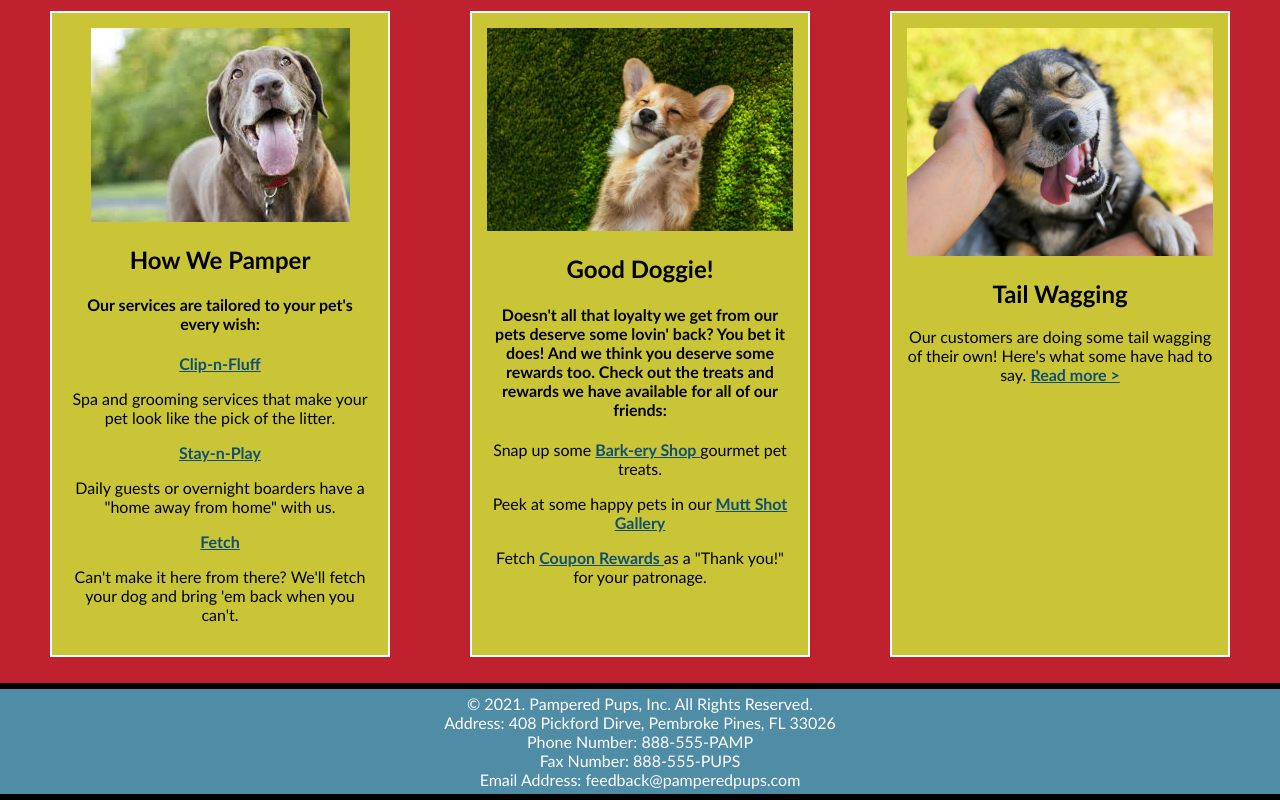
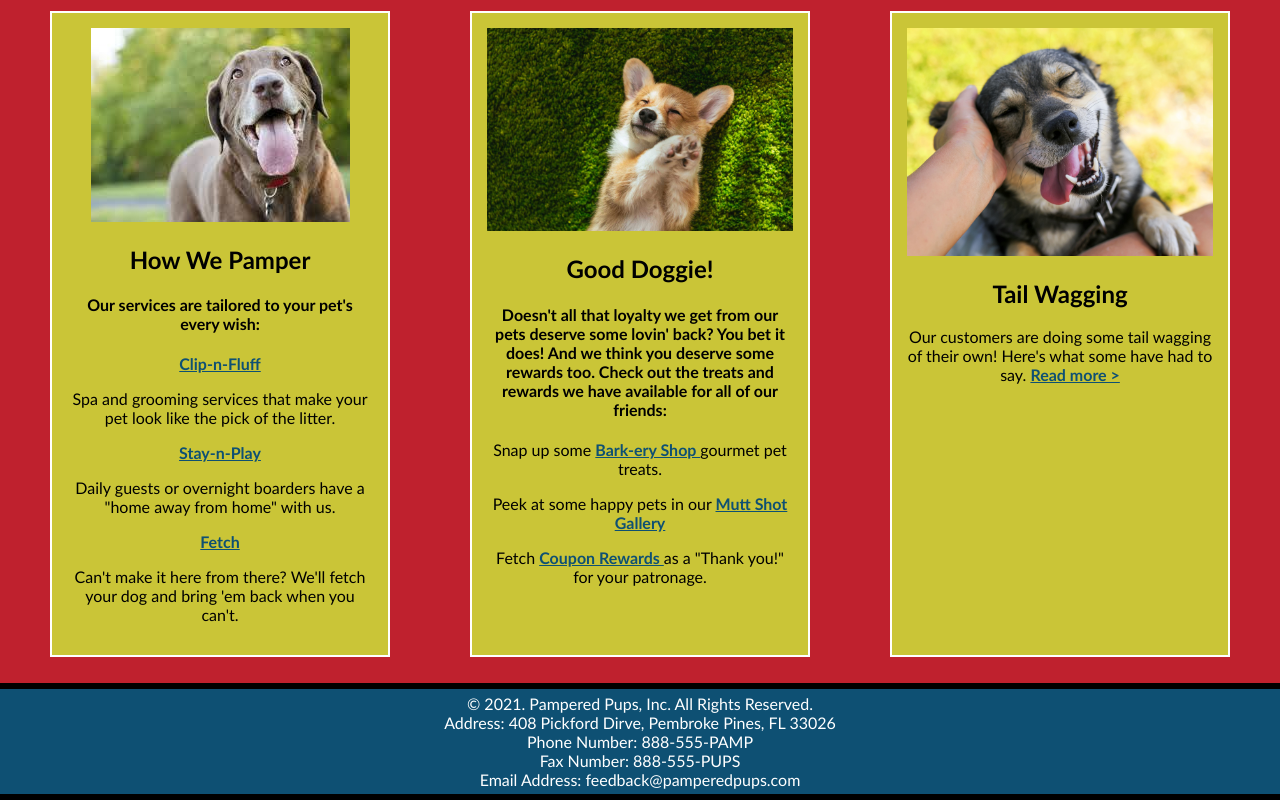
Before and after one commit to hunterdailey/Pampered-Pups, a plain HTML site: page index.html in a window 1280 px wide. Shown: the part 409-1209 px from the top of the page. Drawn offline with nearby package versions, Linux system fonts and the light colour scheme.

Commit message:
Update style.css

```diff
--- a/style.css
+++ b/style.css
@@ -26,7 +26,7 @@
 
   footer {
     grid-area: footer;
-    background: #4f8ca6; /*light blue*/
+    background: #0e5073; /*dark blue*/
     padding: 5px;
     text-align: center;
     }
```
